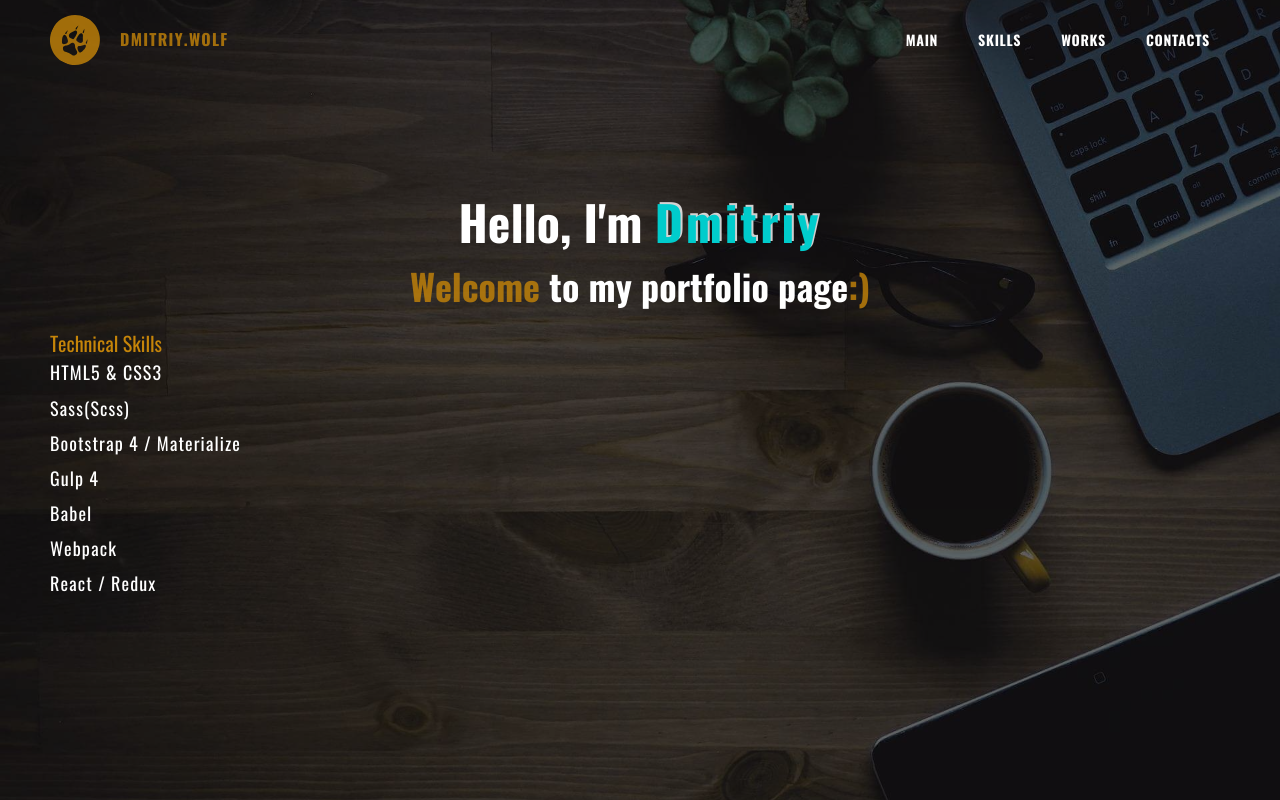
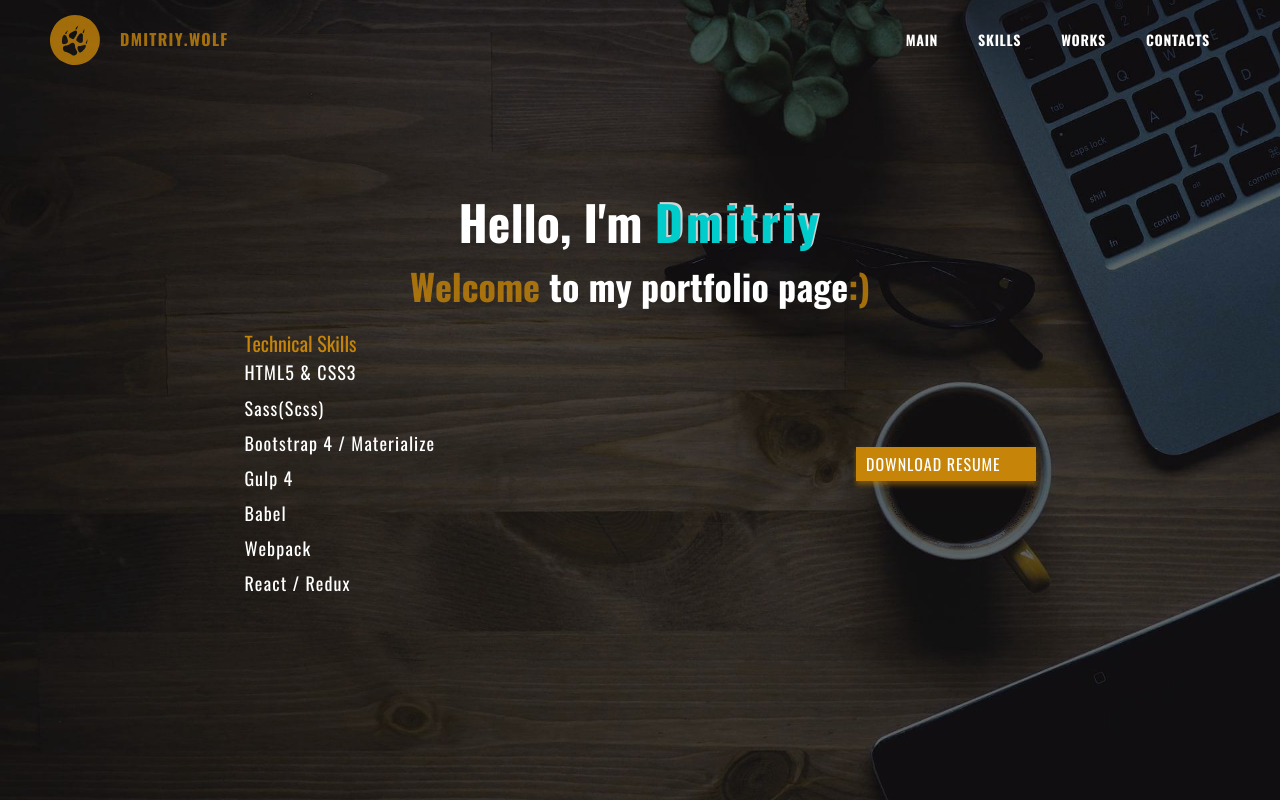
Before and after one commit to dmitriywolf/portfolio, a React app: page / in a window 1280 px wide. Built offline with nearby package versions, Linux system fonts and the light colour scheme.

Commit message:
update cv-button

```diff
--- a/src/components/app/app.css
+++ b/src/components/app/app.css
@@ -128,8 +128,8 @@ a {
   z-index: 3;
 }
 
-.app__wrapper {
+.app__wrap {
   display: flex;
-  justify-content: space-between;
+  justify-content: space-around;
   align-items: center;
 }
--- a/src/components/app/app.jsx
+++ b/src/components/app/app.jsx
@@ -44,7 +44,7 @@ export default class App extends Component {
 
                   <Skills/>
 
-                  {/*<CVButton/>*/}
+                  <CVButton/>
 
 
                   {/*<Contacts/>*/}
--- a/src/components/cv-button/cv-button.css
+++ b/src/components/cv-button/cv-button.css
@@ -1,22 +1,12 @@
-.download {
-  padding: 25px 0;
-}
-
-.download__button {
-  display: flex;
-  justify-content: center;
-  align-items: center;
-
-  width: 260px;
-  margin: 0 auto;
-
+.cv-button {
+  padding: 5px 10px;
   text-decoration: none;
   transition: all 0.5s linear;
   background-color: rgb(198, 133, 9);
   box-shadow: 0 4px 5px 0 rgba(198, 133, 9, 0.5);
 }
 
-.download__text {
+.cv-button__text {
   text-transform: uppercase;
   font-size: 16px;
   line-height: 2;
@@ -24,16 +14,16 @@
   letter-spacing: 0.06em;
 }
 
-.download__icon {
+.cv-button__icon {
   margin-left: 10px;
   fill: #ffffff;
   transition: 0.5s linear;
 }
 
-.download__button:hover {
+.cv-button__button:hover {
   box-shadow: none;
 }
 
-.download__button:active .download__icon {
+.cv-button__button:active .cv-button__icon {
   transform: scale(1.1);
 }
--- a/src/components/cv-button/cv-button.jsx
+++ b/src/components/cv-button/cv-button.jsx
@@ -3,10 +3,10 @@ import './cv-button.css';
 
 const CVButton = () => {
   return (
-      <div className="resume__download download">
-        <a className="download__button" href="" download>
-          <span className="download__text">Download Resume</span>
-          <svg className="download__icon" width="15" height="15">
+      <div>
+        <a className="cv-button" href="" download>
+          <span className="cv-button__text">Download Resume</span>
+          <svg className="cv-button__icon" width="15" height="15">
             <use xlinkHref="img/sprite.svg#icon-download"/>
           </svg>
         </a>
--- a/src/components/skills/skills.css
+++ b/src/components/skills/skills.css
@@ -1,5 +1,5 @@
 .skills {
-  width: 50%;
+
   padding: 10px 0;
 }
 
```
